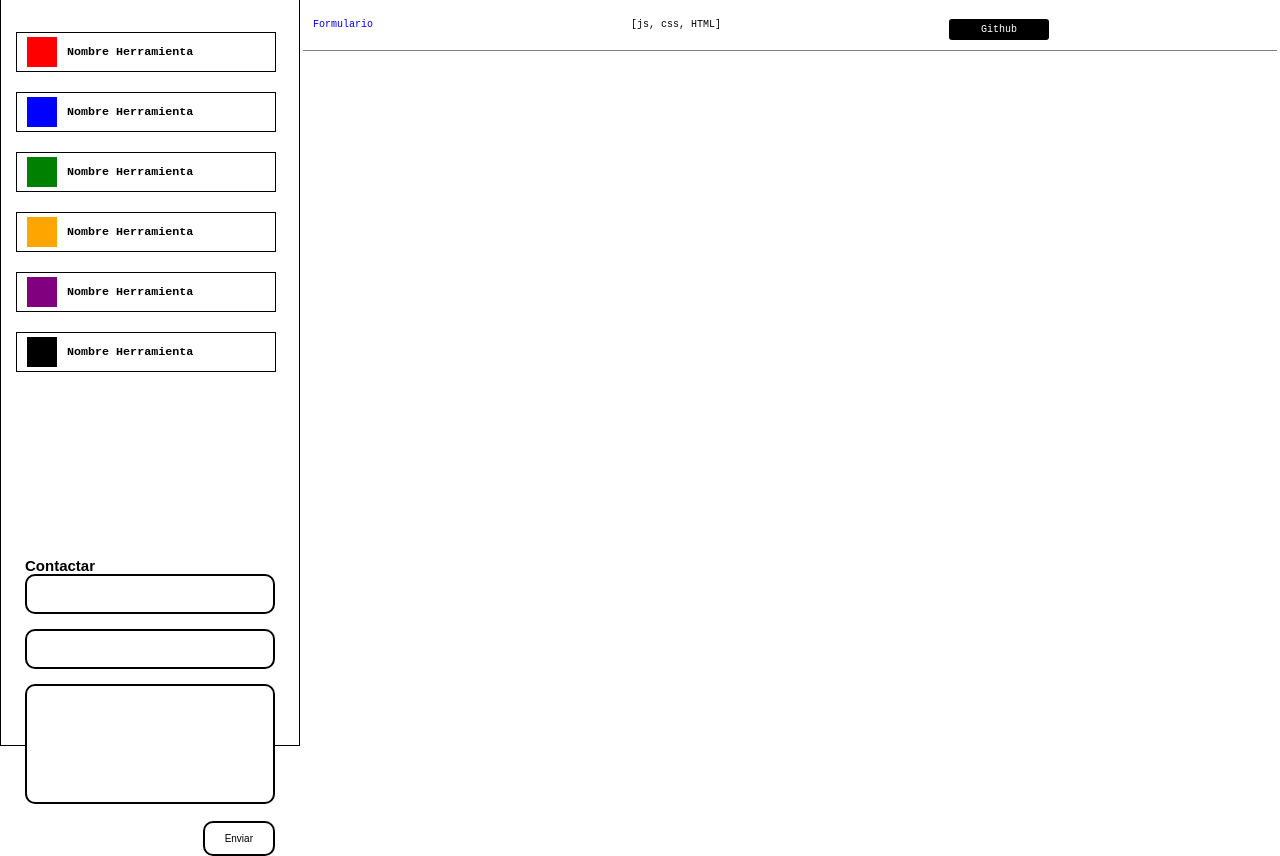
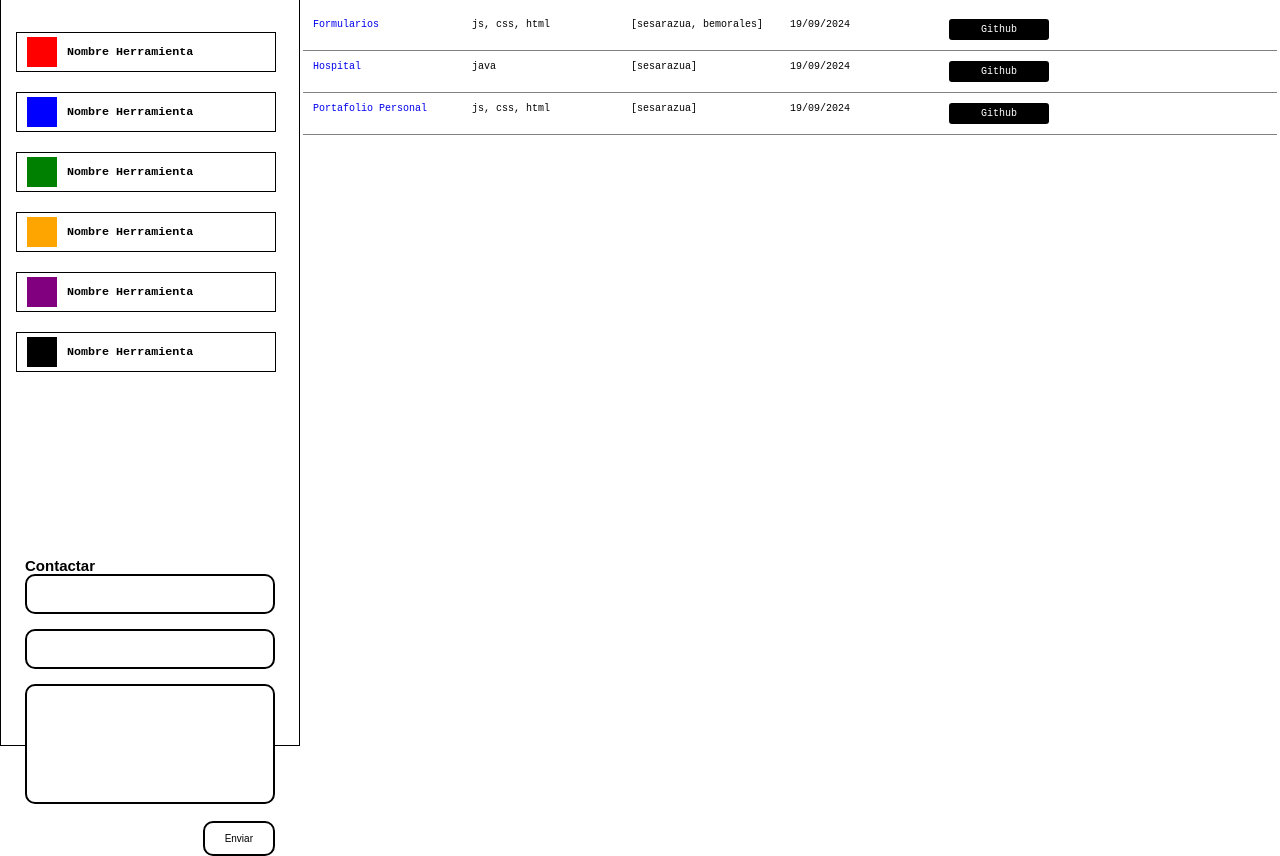
Before and after one commit to SamuelSarazua/portafolio-personal, a plain HTML site: page index.html in a window 1280 px wide. Shown: the part 54-910 px from the top of the page. Drawn offline with Linux system fonts and the light colour scheme.

Commit message:
Se agregan los proyectos principales

```diff
--- a/componentes/projects/projects.css
+++ b/componentes/projects/projects.css
@@ -7,7 +7,7 @@
     padding: 1rem;
 
     display: grid;
-    grid-template-columns: repeat(3,1fr);
+    grid-template-columns: repeat(6,1fr);
 }
 
 .link-github-page {
--- a/componentes/projects/projects.js
+++ b/componentes/projects/projects.js
@@ -23,19 +23,32 @@ function listaProyectos() {
     return div;
 }
 
-function item(texto,github,githubPage,stacks) {
+function item(texto, github, githubPage, stacks) {
     let lista = document.createElement('div');
-    lista.className = "div-item"
+    lista.className = "div-item";
 
     let a = document.createElement('a');
-    a.className = "link-github-page"
+    a.className = "link-github-page";
     a.href = githubPage;
-    a.innerText = "Formulario";
+    a.innerText = texto;
     lista.appendChild(a);
 
     let stack = document.createElement('div');
-    stack.innerText = "[js, css, HTML]";
+    stack.innerText = stacks.join(', ');
     lista.appendChild(stack);
+
+    let descripcion = document.createElement('div');
+    if (texto === "Formularios") {
+        descripcion.innerText = "[sesarazua, bemorales]";
+    } else {
+        descripcion.innerText = "[sesarazua]";
+    }
+    lista.appendChild(descripcion);
+
+
+    let fecha = document.createElement('div');
+    fecha.innerText = "19/09/2024";
+    lista.appendChild(fecha);
 
     let btnGithub = document.createElement('a');
     btnGithub.className = "btn-github";
@@ -43,31 +56,11 @@ function item(texto,github,githubPage,stacks) {
     btnGithub.innerHTML = "Github";
     lista.appendChild(btnGithub);
 
-    return lista;
-}
-
-function item2(texto,github,githubPage,stacks) {
-    let lista = document.createElement('div');
-    lista.className = "div-item"
-
-    let a = document.createElement('a');
-    a.className = "link-github-page"
-    a.href = githubPage;
-    a.innerText = "Formulario";
-    lista.appendChild(a);
-
-    let stack = document.createElement('div');
-    stack.innerText = "[js, css, HTML]";
-    lista.appendChild(stack);
-
-    let btnGithub = document.createElement('a');
-    btnGithub.className = "btn-github";
-    btnGithub.href = github;
-    btnGithub.innerHTML = "Github";
-    lista.appendChild(btnGithub);
 
     return lista;
 }
 
 
+
+
 export { proyectos }
--- a/data/data.js
+++ b/data/data.js
@@ -6,6 +6,20 @@ let dataProyectos = [
         github: "https://github.com/SamuelSarazua/Proyecto--Formularios",
         stacks: ["js","css","html"]
     },
+    {
+        nombre: "Hospital",
+        descripcion: "text text text",
+        githubPage: "https://github.com/SamuelSarazua/Hospital",
+        github: "https://github.com/SamuelSarazua/Hospital",
+        stacks: ["java"]
+    },
+    {
+        nombre: "Portafolio Personal",
+        descripcion: "text text text",
+        githubPage: "https://samuelsarazua.github.io/portafolio-personal/",
+        github: "https://github.com/SamuelSarazua/portafolio-personal",
+        stacks: ["js","css","html"]
+    }
 ];
 
 export { dataProyectos }
```
